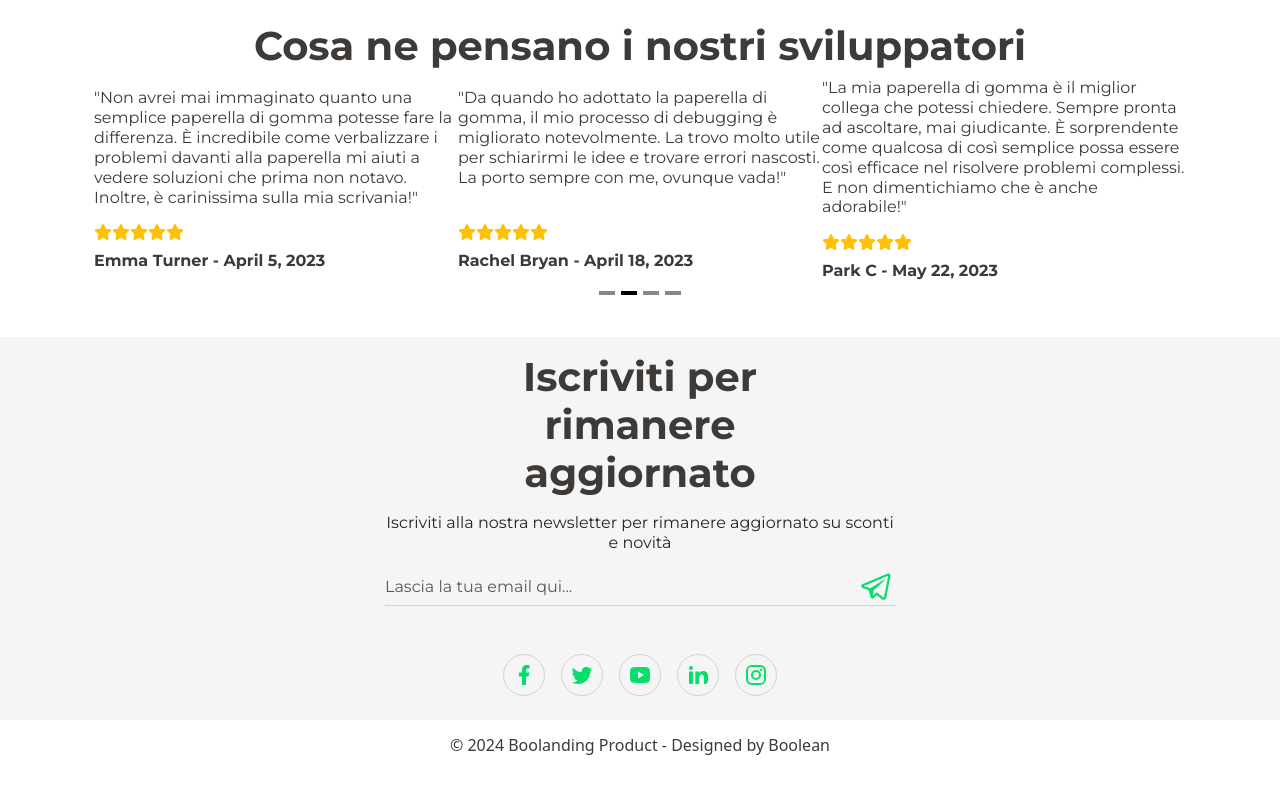
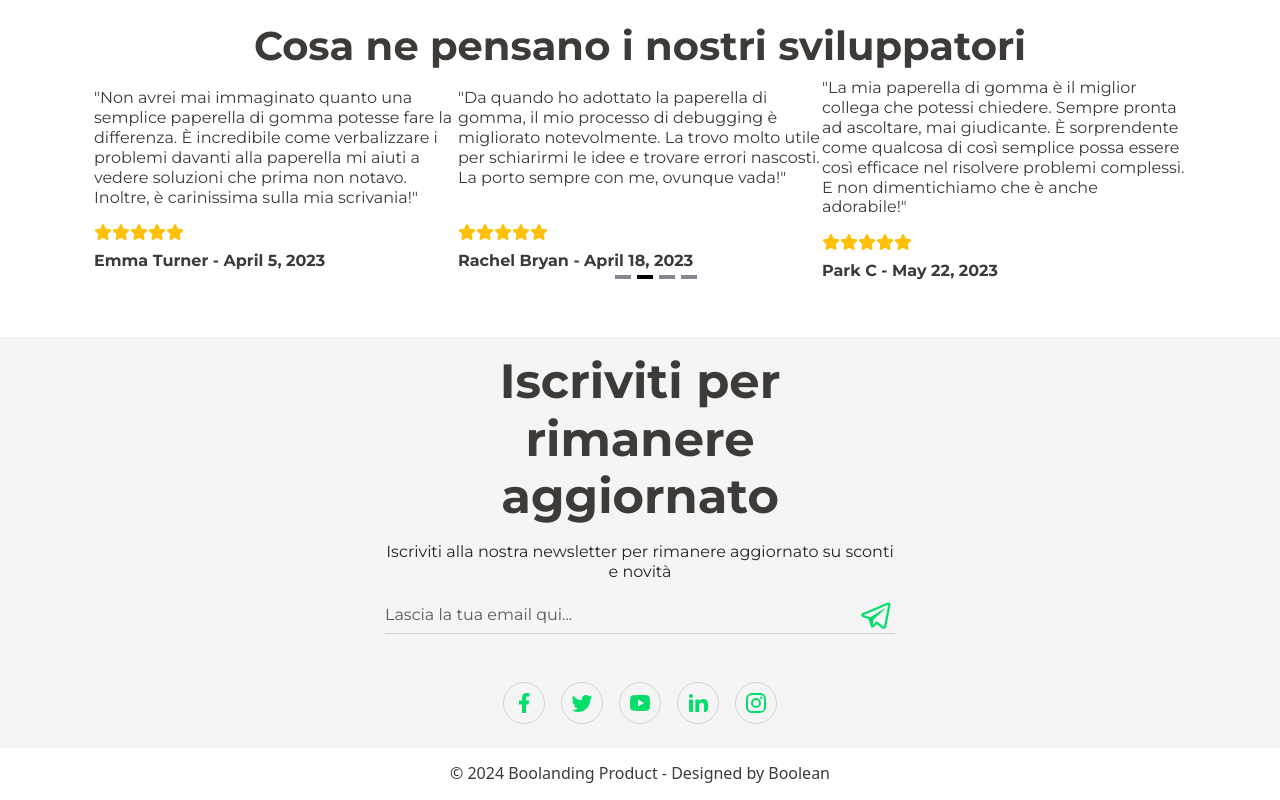
Before and after one commit to LucaCavatassi/landing-page-product, a Vue app: page / in a window 1280 px wide. Shown: the part 1003-1803 px from the top of the page. Before the commit the page ends 1774 px from the top, so only its background shows below. Built offline with nearby package versions, Linux system fonts and the light colour scheme.

Commit message:
feat: scoped style for each component that was missing it

```diff
--- a/src/components/ReviewsComponent.vue
+++ b/src/components/ReviewsComponent.vue
@@ -78,7 +78,8 @@ export default {
     </div>
 </template>
 
-<style>
+<style scoped lang="scss">
+@import '../style/general.scss';
 h2 {
     font-size: 3rem;
 }
--- /dev/null
+++ b/src/components/ShopComponent.vue
@@ -0,0 +1,10 @@
+<script>
+</script>
+
+<template>
+
+</template>
+
+<style scoped lang="scss">
+    @import '../style/general.scss';
+</style>
--- a/src/components/subComponents/cardComponent.vue
+++ b/src/components/subComponents/cardComponent.vue
@@ -31,7 +31,7 @@ export default {
     </div>
 </template>
 
-<style>
+<style scoped lang="scss">
     .r-height{
         min-height: 119px;
     }
```
